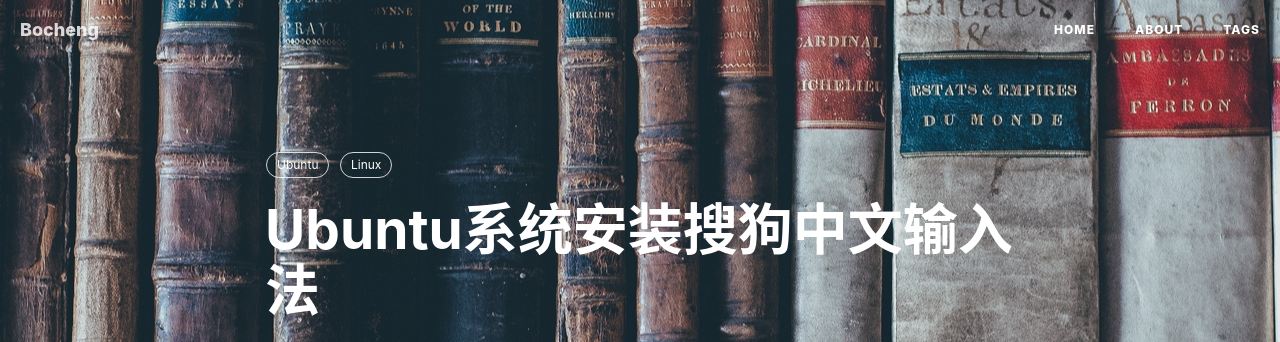
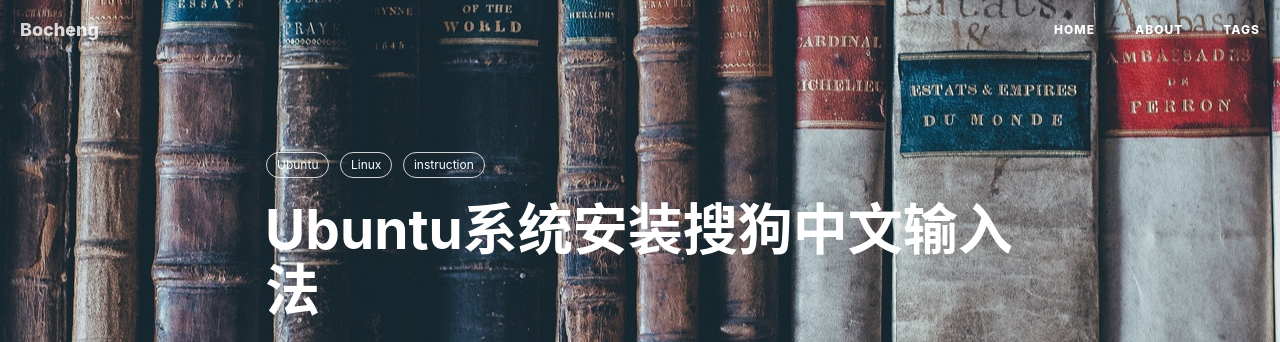
Before and after one commit to Bocheng-J/Bocheng-J.github.io, a Jekyll site: the page built from _posts/2020-04-27-Create-local-test-environment-for-Jeklly-page.md, in a window 1280 px wide and 900 px high. Shown: the top 342 px of the window. Built offline with Jekyll 4.4.1, drawn with Linux system fonts in a browser that asks for light colours; nearby versions of some CDN libraries; comment, search, counter and statistics services are not loaded.

Commit message:
Update 2020-04-27-Create-local-test-environment-for-Jeklly-page.md

```diff
--- a/_posts/2020-04-27-Create-local-test-environment-for-Jeklly-page.md
+++ b/_posts/2020-04-27-Create-local-test-environment-for-Jeklly-page.md
@@ -9,6 +9,7 @@ catalog: true
 tags:
     - Ubuntu
     - Linux
+    - instruction
 ---
 
 # Ubuntu系统下安装中文输入法
```
